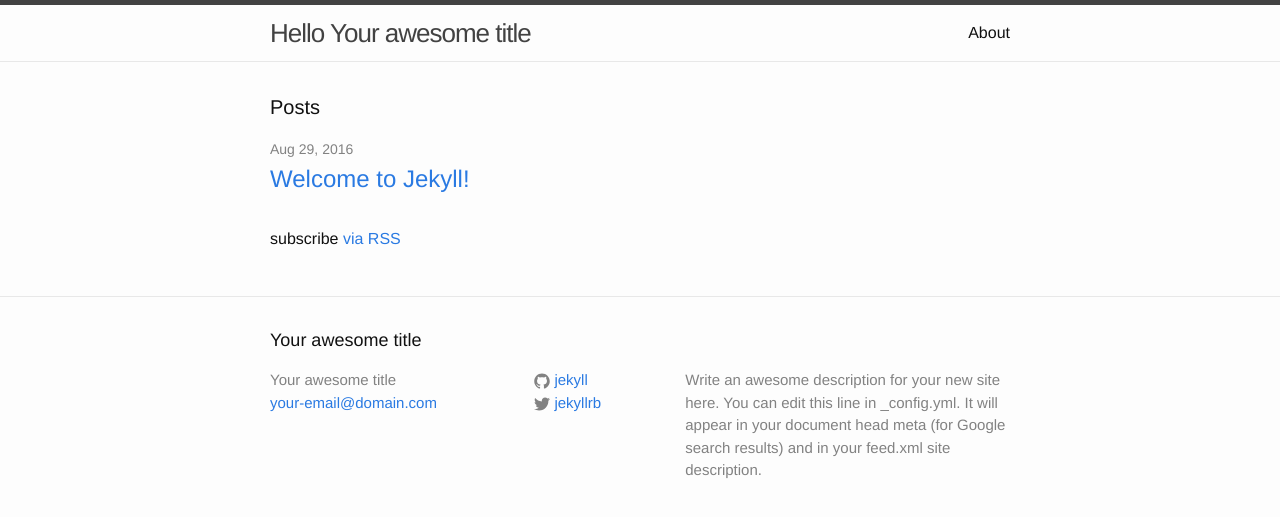
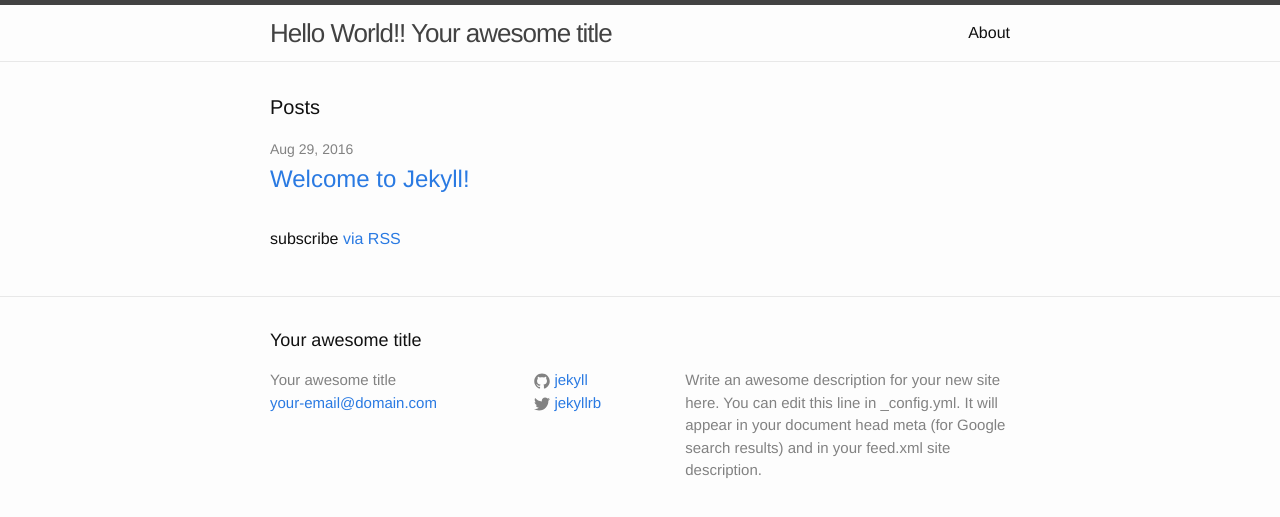
Before and after one commit to sbappan/santzapaul2.github.io, a Jekyll site: the page built from index.html, in a window 1280 px wide. Shown: the top 517 px of the page. Built offline with Jekyll 4.4.1, drawn with Linux system fonts in a browser that asks for light colours.

Commit message:
"Testing2"

```diff
--- a/_includes/header.html
+++ b/_includes/header.html
@@ -2,7 +2,7 @@
 
   <div class="wrapper">
 
-    <a class="site-title" href="{{ site.baseurl }}/">{{"Hello "}}{{ site.title }}</a>
+    <a class="site-title" href="{{ site.baseurl }}/">{{"Hello World!! "}}{{ site.title }}</a>
 
     <nav class="site-nav">
       <a href="#" class="menu-icon">
```
